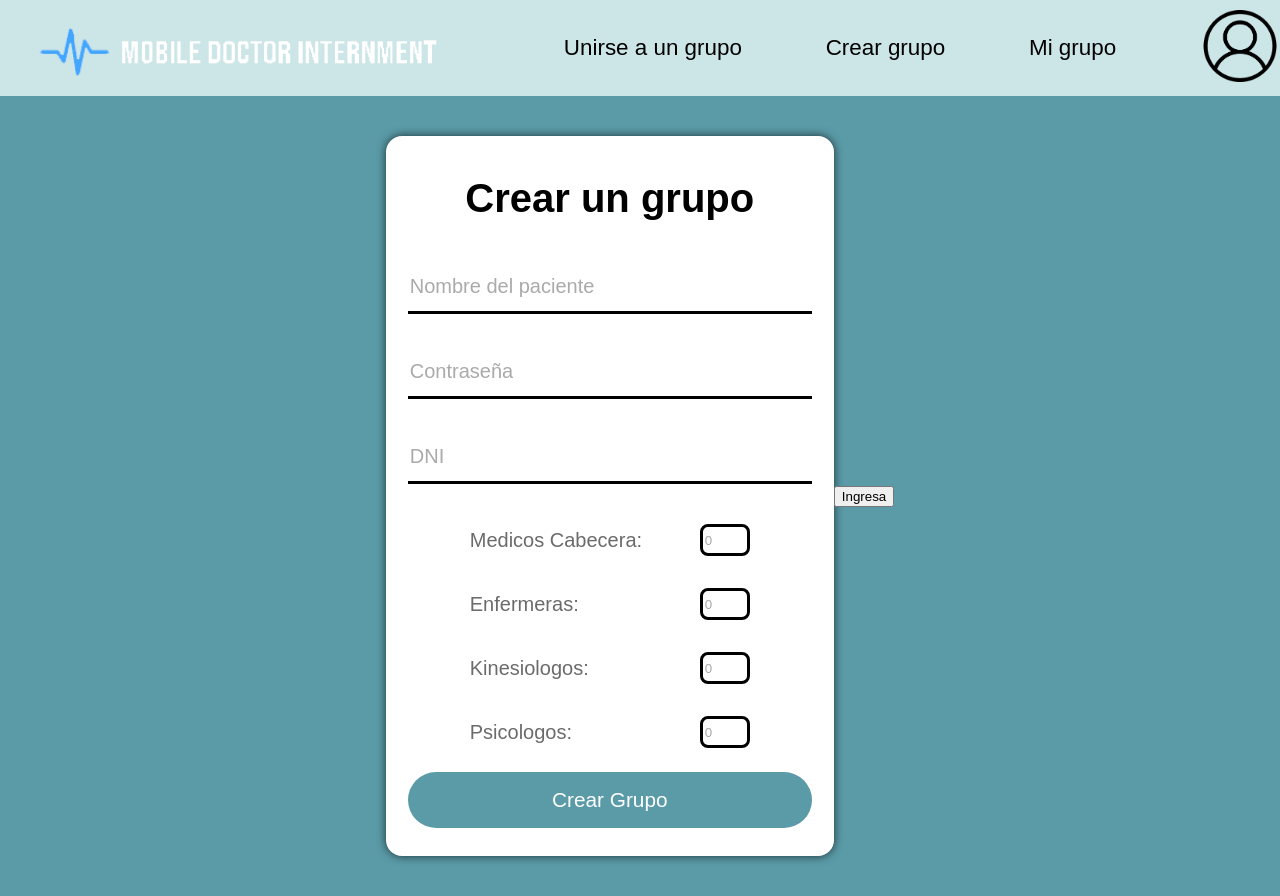
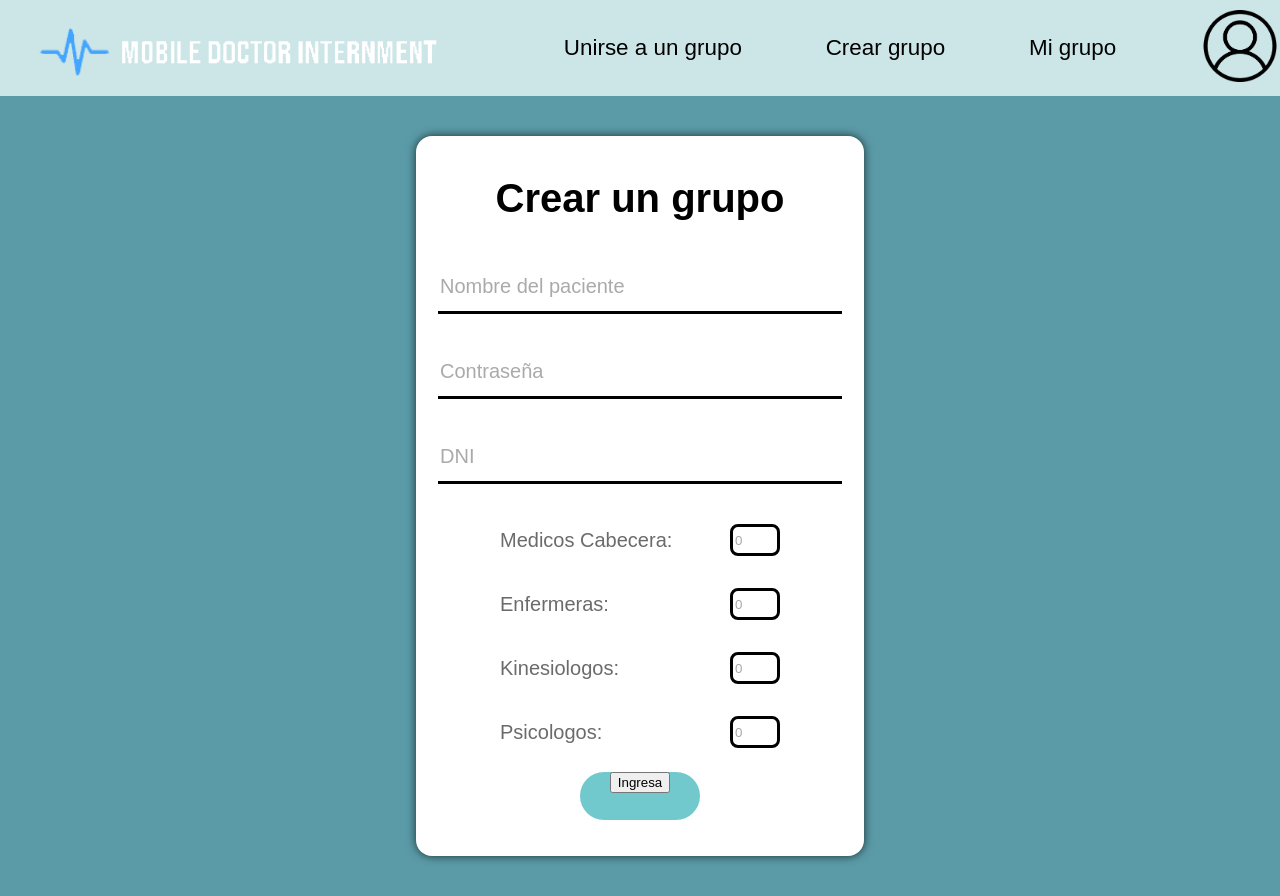
Before and after one commit to FelipeMaciel05/modi, a React (Create React App) app: page /Crear in a window 1280 px wide. Built offline with nearby package versions, Linux system fonts and the light colour scheme; a web font is replaced by a local one.

Commit message:
terminoposta

```diff
--- a/src/Componentes/Crear.jsx
+++ b/src/Componentes/Crear.jsx
@@ -101,10 +101,11 @@ function CrearGrupo() {
                 <p for="ticketNum">Psicologos:</p>
                 <input id="psicologo" type="number" name="ticketNum" placeholder="0" min="0" max="3" />
               </div>
-              <button type="submit" >Crear Grupo</button>
+              <div className="caja-input-boton">
+              <Buttons onClick={HandleCreacion}/>
+              </div>
             </form>
           </div>
-          <Buttons onClick={HandleCreacion}/>
         </div>
       </body>
     </html>
--- a/src/Componentes/Grupo.jsx
+++ b/src/Componentes/Grupo.jsx
@@ -8,7 +8,7 @@ import { useEffect } from "react";
 
 function Grupo() {
     const [EsMedico, setEsMedico] = useState(false);
-    const [Sinopsis, setSinopsis] = useState("Loading...");
+    const [Sinopsis, setSinopsis] = useState("Apreta el boton para ver informacion");
     const [token, setToken] = useState('');
     useEffect(() => {
         handleCheckMedic();
@@ -191,9 +191,6 @@ useEffect(() => {
                                 <div className="caja-input">
                                     <input type="text" placeholder="Devolucion al familiar" id="D" />
                                 </div>
-                                <div className="caja-input">
-                                    <input type="submit" value="Enviar" />
-                                </div>
                             </div>
                         </form>
                     </div>
@@ -211,9 +208,6 @@ useEffect(() => {
                                 </div>
                                 <div className="caja-input">
                                     <input type="text" placeholder="Devolucion al familiar" />
-                                </div>
-                                <div className="caja-input">
-                                    <input type="submit" value="Enviar" />
                                 </div>
                             </div>
                         </form>
@@ -242,7 +236,7 @@ useEffect(() => {
                                 <form method="post" className="form-de-grupo-creado">
                                     <div className="enfermera">
                                         <div className="texto">
-                                            <p>Enfermera</p>
+                                            <p>Kinesiologo</p>
                                         </div>
                                         <div className="caja-input">
                                             <input type="text" placeholder="Indicaciones Medicas" />
@@ -253,9 +247,8 @@ useEffect(() => {
                                         <div className="caja-input">
                                             <input type="text" placeholder="Devolucion al familiar" />
                                         </div>
-                                        <div className="caja-input">
+                                        <div className="caja-input-boton">
                                         <Buttons onClick={handleCrear} />
-                                        <input type="submit" value="Enviar" />
                                         </div>
                                     </div>
                                 </form>
@@ -273,7 +266,7 @@ useEffect(() => {
                     : <div className="a">{Sinopsis}</div> // Show Sinopsis content
                     }
                     <div className="medico-cabecera">
-                     <Buttons onClick={handleVer} className="boton-familia"/>
+                     <Buttons onClick={handleVer} className="boton-familia" placeholder="Ver informacion"/>
                     </div>
                     </div>
                         </div>
--- a/src/Componentes/Unirse.jsx
+++ b/src/Componentes/Unirse.jsx
@@ -76,8 +76,9 @@ function Union() {
               <div className="completar">
                 <input type="text" placeholder="Nombre del paciente" name="Ingrese su nombre" id="nombrePaciente" />
               </div>
+              <div className="boton-unirse-grupo">
               <Buttons onClick={handleUnion} />
-              <button type="submit">Unirse</button>
+              </div>
             </form>
           </div>
         </div>
--- a/src/Componentes/styles/crear.css
+++ b/src/Componentes/styles/crear.css
@@ -82,17 +82,14 @@ body{
     border: .4vh solid black;
     border-radius: 1vh;
 }
-.caja-crear-textos button{
-    font-family: 'REM', sans-serif;
-    height: 7vh;
-    box-sizing: border-box;
-    background: rgb(90, 155, 167);
-    border:none;
+.boton-crear-grupo button{
+    width: 15vh;
+    height: 6vh;
+    border:0;
+    background: #72C9CD;
+    color: white;
     border-radius: 5vh;
-    color: #FFFFFF;
-    font-size: 2.6vh;
-    cursor: pointer;
-    width: 100%;
+    text-align: center;
 }
 .caja-crear-textos button:hover{
     scale: 1.1;
--- a/src/Componentes/styles/grupo-creado.css
+++ b/src/Componentes/styles/grupo-creado.css
@@ -44,15 +44,14 @@ form .form-de-grupo-creado{
     border-bottom: .4vh solid black;
 }
 .enfermera input[type="submit"], .kinesiologo input[type="submit"], .medico-cabecera input[type="submit"], .psicologo input[type="submit"], .boton-familia{
+  width: 15vh;
     height: 6vh;
     border:0;
+    margin-top: 5vh;
     background: #72C9CD;
     color: white;
     border-radius: 5vh;
-}
-.enfermera input[type="submit"]:hover, .kinesiologo input[type="submit"]:hover, .medico-cabecera input[type="submit"]:hover, .psicologo input[type="submit"]:hover{
-    scale: 1.1;
-    transition: .2s;
+    text-align: center;
 }
 .caja-checkbox{
     display: flex;
@@ -77,11 +76,12 @@ form .form-de-grupo-creado{
     flex-direction: column;
     align-items: center;
 }
-.boton-familia{
-    width: 100%;
+.caja-input-boton{
+    width: 15vh;
     height: 6vh;
     border:0;
     background: #72C9CD;
     color: white;
     border-radius: 5vh;
+    text-align: center;
 }
--- a/src/Componentes/styles/unirse.css
+++ b/src/Componentes/styles/unirse.css
@@ -44,16 +44,13 @@ body{
     font-family: 'REM', sans-serif;
 }
 .box-textos button{
-    font-family: 'REM', sans-serif;
-    height: 7vh;
-    box-sizing: border-box;
-    background: rgb(90, 155, 167);
-    border:none;
+    width: 15vh;
+    height: 6vh;
+    border:0;
+    background: #72C9CD;
+    color: white;
     border-radius: 5vh;
-    color: #FFFFFF;
-    font-size: 2.6vh;
-    cursor: pointer;
-    width: 100%;
+    text-align: center;
 }
 .box-textos button:hover{
     scale: 1.1;
```
